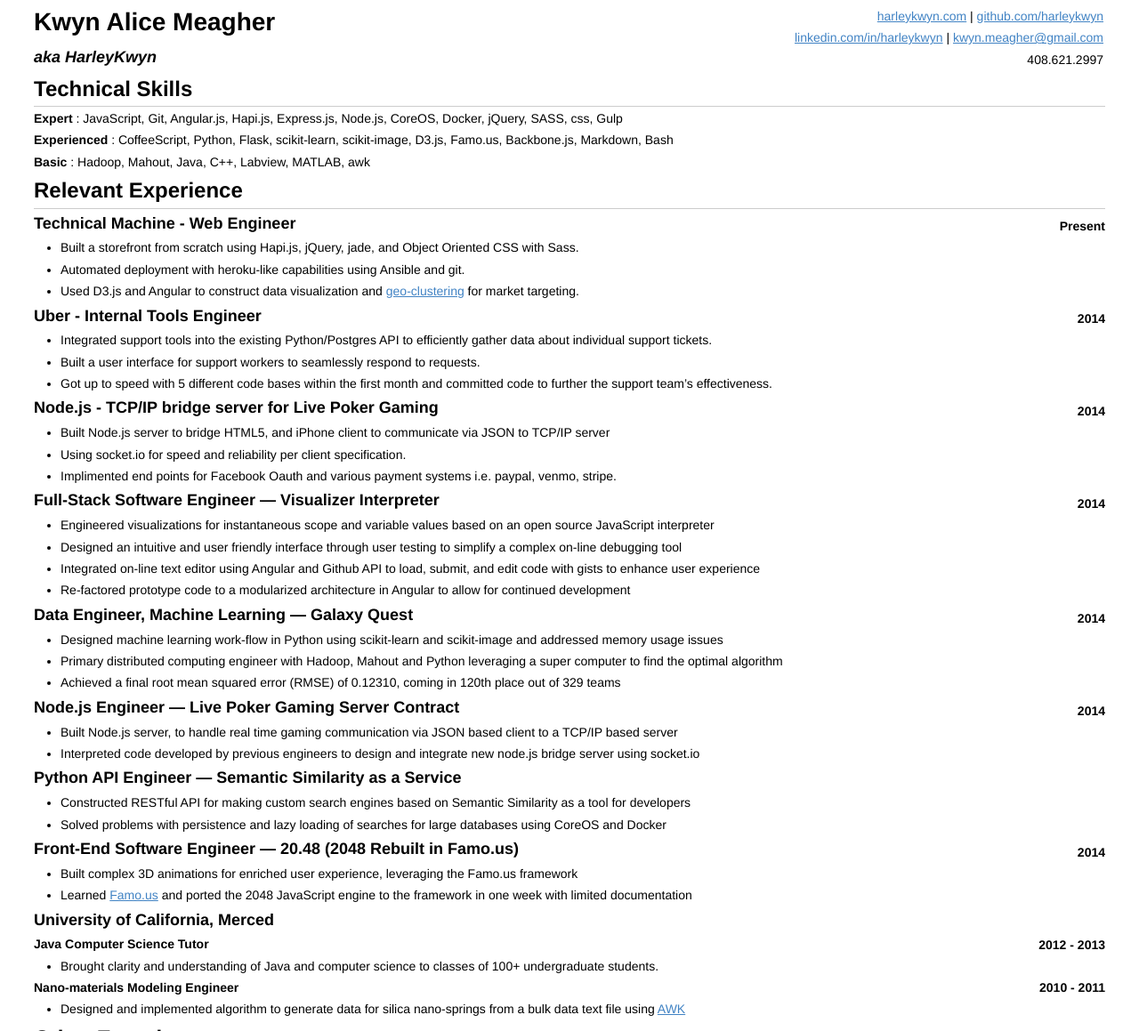
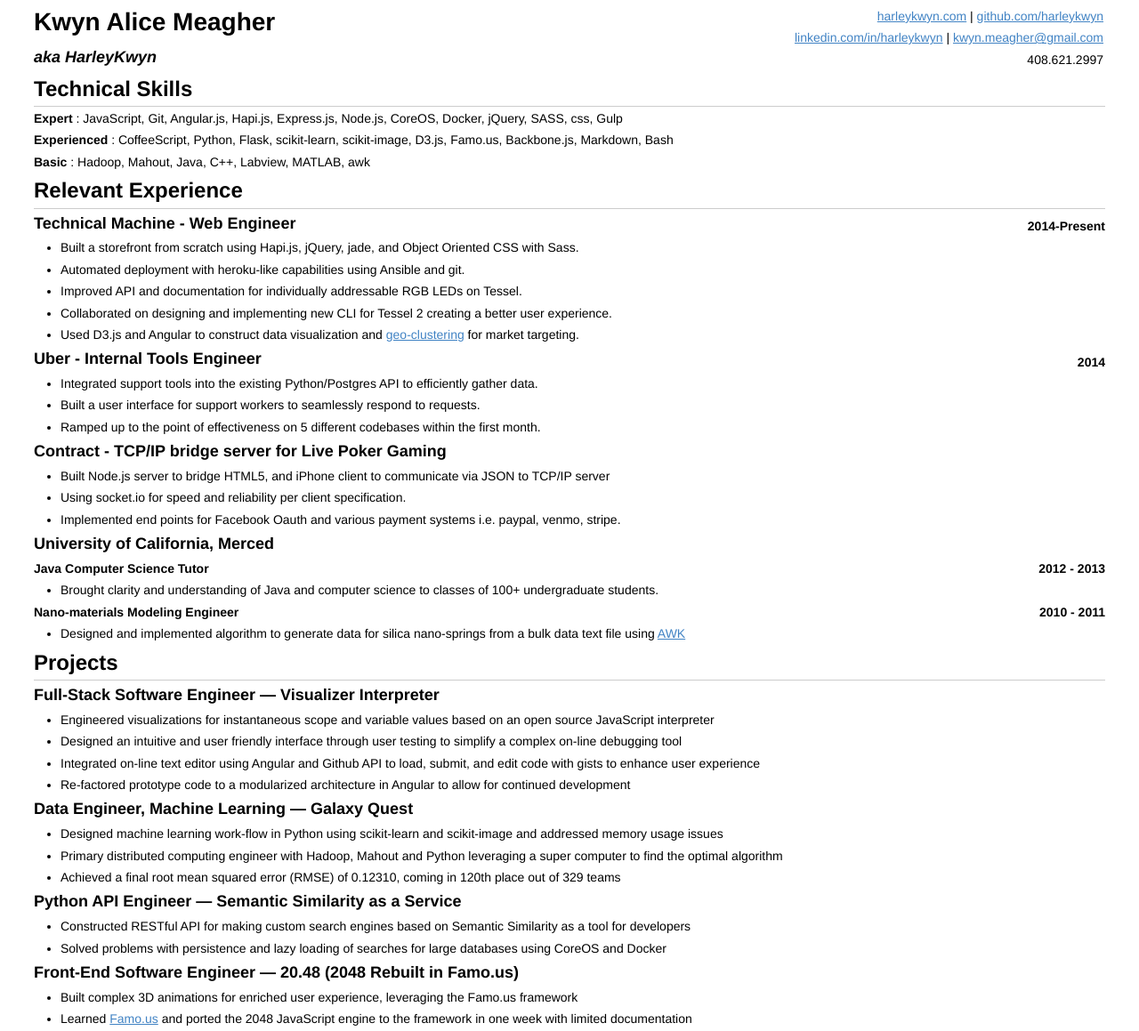
Before and after one commit to kwyn/resume, a plain HTML site: page index.html in a window 1280 px wide. Shown: the part 35-1194 px from the top of the page at 89% size. Drawn offline with Linux system fonts and the light colour scheme.

Commit message:
Update for current experience level

```diff
--- a/index.html
+++ b/index.html
@@ -3,7 +3,7 @@
 <head>
   <meta charset="utf-8">
   <meta http-equiv="X-UA-Compatible" content="IE=edge,chrome=1">
-  <title>Kwyn Alice Meagher | Resume</title>
+  <title>README</title>
   <meta name="viewport" content="width=device-width, initial-scale=1.0">
   <style>
 body {
@@ -328,12 +328,14 @@
 <h3 id="technicalmachine-webengineer">Technical Machine - Web Engineer</h3>
 
 <blockquote>
-<p>Present</p>
+<p>2014-Present</p>
 </blockquote>
 
 <ul>
 <li>Built a storefront from scratch using Hapi.js, jQuery, jade, and Object Oriented CSS with Sass.</li>
 <li>Automated deployment with heroku-like capabilities using Ansible and git.</li>
+<li>Improved API and documentation for individually addressable RGB LEDs on Tessel.</li>
+<li>Collaborated on designing and implementing new CLI for Tessel 2 creating a better user experience.</li>
 <li>Used D3.js and Angular to construct data visualization and <a href="https://github.com/HarleyKwyn/Geo-Cluster">geo-clustering</a> for market targeting.</li>
 </ul>
 
@@ -344,75 +346,17 @@
 </blockquote>
 
 <ul>
-<li>Integrated support tools into the existing Python/Postgres API to efficiently gather data about individual support tickets.</li>
+<li>Integrated support tools into the existing Python/Postgres API to efficiently gather data.</li>
 <li>Built a user interface for support workers to seamlessly respond to requests.</li>
-<li>Got up to speed with 5 different code bases within the first month and committed code to further the support team&#8217;s effectiveness.</li>
+<li>Ramped up to the point of effectiveness on 5 different codebases within the first month.</li>
 </ul>
 
-<h3 id="node.js-tcpipbridgeserverforlivepokergaming">Node.js - TCP/IP bridge server for Live Poker Gaming</h3>
-
-<blockquote>
-<p>2014</p>
-</blockquote>
+<h3 id="contract-tcpipbridgeserverforlivepokergaming">Contract - TCP/IP bridge server for Live Poker Gaming</h3>
 
 <ul>
 <li>Built Node.js server to bridge HTML5, and iPhone client to communicate via JSON to TCP/IP server</li>
 <li>Using socket.io for speed and reliability per client specification.</li>
-<li>Implimented end points for Facebook Oauth and various payment systems i.e. paypal, venmo, stripe.</li>
-</ul>
-
-<h3 id="full-stacksoftwareengineer---visualizerinterpreter">Full-Stack Software Engineer &#8212; Visualizer Interpreter</h3>
-
-<blockquote>
-<p>2014</p>
-</blockquote>
-
-<ul>
-<li>Engineered visualizations for instantaneous scope and variable values based on an open source JavaScript interpreter</li>
-<li>Designed an intuitive and user friendly interface through user testing to simplify a complex on-line debugging tool</li>
-<li>Integrated on-line text editor using Angular and Github API to load, submit, and edit code with gists to enhance user experience</li>
-<li>Re-factored prototype code to a modularized architecture in Angular to allow for continued development</li>
-</ul>
-
-<h3 id="dataengineermachinelearning---galaxyquest">Data Engineer, Machine Learning &#8212; Galaxy Quest</h3>
-
-<blockquote>
-<p>2014</p>
-</blockquote>
-
-<ul>
-<li>Designed machine learning work-flow in Python using scikit-learn and scikit-image and addressed memory usage issues</li>
-<li>Primary distributed computing engineer with Hadoop, Mahout and Python leveraging a super computer to find the optimal algorithm</li>
-<li>Achieved a final root mean squared error (RMSE) of 0.12310, coming in 120th place out of 329 teams</li>
-</ul>
-
-<h3 id="node.jsengineer---livepokergamingservercontract">Node.js Engineer &#8212; Live Poker Gaming Server Contract</h3>
-
-<blockquote>
-<p>2014</p>
-</blockquote>
-
-<ul>
-<li>Built Node.js server, to handle real time gaming communication via JSON based client to a TCP/IP based server</li>
-<li>Interpreted code developed by previous engineers to design and integrate new node.js bridge server using socket.io</li>
-</ul>
-
-<h3 id="pythonapiengineer---semanticsimilarityasaservice">Python API Engineer &#8212; Semantic Similarity as a Service</h3>
-
-<ul>
-<li>Constructed RESTful API for making custom search engines based on Semantic Similarity as a tool for developers</li>
-<li>Solved problems with persistence and lazy loading of searches for large databases using CoreOS and Docker</li>
-</ul>
-
-<h3 id="front-endsoftwareengineer---20.482048rebuiltinfamo.us">Front-End Software Engineer &#8212; 20.48 (2048 Rebuilt in Famo.us)</h3>
-
-<blockquote>
-<p>2014</p>
-</blockquote>
-
-<ul>
-<li>Built complex 3D animations for enriched user experience, leveraging the Famo.us framework</li>
-<li>Learned <a href="https://famo.us">Famo.us</a> and ported the 2048 JavaScript engine to the framework in one week with limited documentation</li>
+<li>Implemented end points for Facebook Oauth and various payment systems i.e. paypal, venmo, stripe.</li>
 </ul>
 
 <h3 id="universityofcaliforniamerced">University of California, Merced</h3>
@@ -435,6 +379,39 @@
 
 <ul>
 <li>Designed and implemented algorithm to generate data for silica nano-springs from a bulk data text file using <a href="http://en.wikipedia.org/wiki/AWK">AWK</a></li>
+</ul>
+
+<h2 id="projects">Projects</h2>
+
+<h3 id="full-stacksoftwareengineer---visualizerinterpreter">Full-Stack Software Engineer &#8212; Visualizer Interpreter</h3>
+
+<ul>
+<li>Engineered visualizations for instantaneous scope and variable values based on an open source JavaScript interpreter</li>
+<li>Designed an intuitive and user friendly interface through user testing to simplify a complex on-line debugging tool</li>
+<li>Integrated on-line text editor using Angular and Github API to load, submit, and edit code with gists to enhance user experience</li>
+<li>Re-factored prototype code to a modularized architecture in Angular to allow for continued development</li>
+</ul>
+
+<h3 id="dataengineermachinelearning---galaxyquest">Data Engineer, Machine Learning &#8212; Galaxy Quest</h3>
+
+<ul>
+<li>Designed machine learning work-flow in Python using scikit-learn and scikit-image and addressed memory usage issues</li>
+<li>Primary distributed computing engineer with Hadoop, Mahout and Python leveraging a super computer to find the optimal algorithm</li>
+<li>Achieved a final root mean squared error (RMSE) of 0.12310, coming in 120th place out of 329 teams</li>
+</ul>
+
+<h3 id="pythonapiengineer---semanticsimilarityasaservice">Python API Engineer &#8212; Semantic Similarity as a Service</h3>
+
+<ul>
+<li>Constructed RESTful API for making custom search engines based on Semantic Similarity as a tool for developers</li>
+<li>Solved problems with persistence and lazy loading of searches for large databases using CoreOS and Docker</li>
+</ul>
+
+<h3 id="front-endsoftwareengineer---20.482048rebuiltinfamo.us">Front-End Software Engineer &#8212; 20.48 (2048 Rebuilt in Famo.us)</h3>
+
+<ul>
+<li>Built complex 3D animations for enriched user experience, leveraging the Famo.us framework</li>
+<li>Learned <a href="https://famo.us">Famo.us</a> and ported the 2048 JavaScript engine to the framework in one week with limited documentation</li>
 </ul>
 
 <h2 id="otherexperience">Other Experience</h2>
```
Also changed, not shown: README.md, 1 other file.
